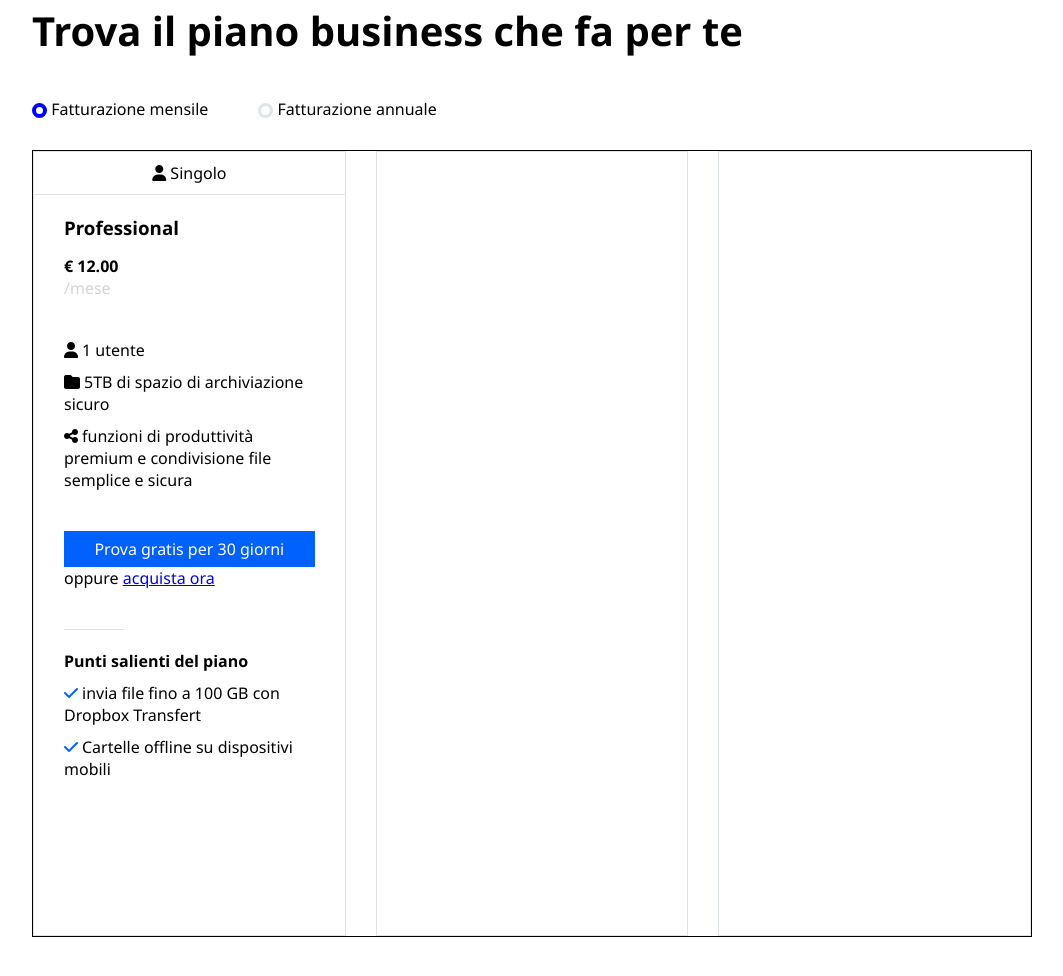
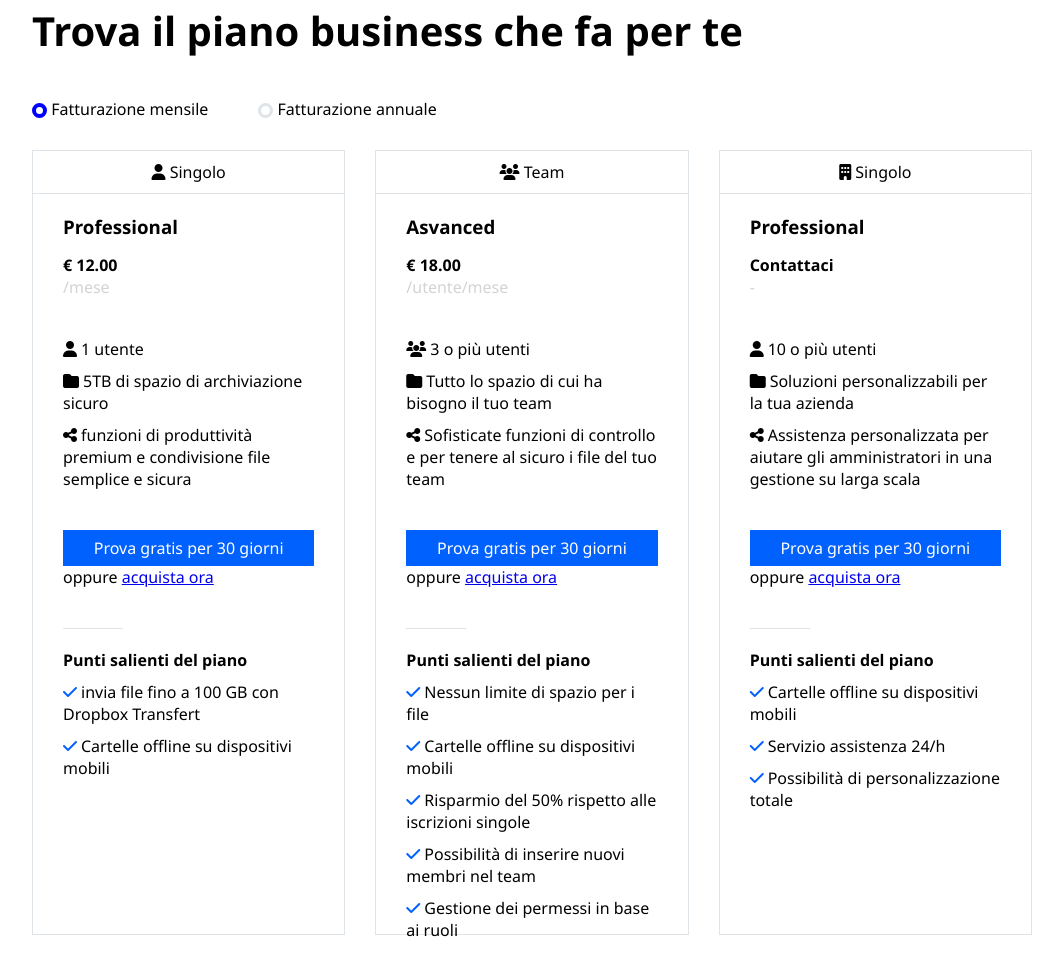
Before and after one commit to GlowingPiranha/htmlcss-dropbox, a plain HTML site: page index.html in a window 1280 px wide. Shown: the part 868-1844 px from the top of the page, without its empty margins (108-1171 px from the left). Drawn offline with Linux system fonts and the light colour scheme.

Commit message:
[upd] business-plan-banner

```diff
--- a/index.html
+++ b/index.html
@@ -109,7 +109,7 @@
         </div>
 
 
-        <div class="product b-1px">
+        <div class="product">
           <div class="row">
             <div class="col b-1-gray">
               <div class="sm-banner">
@@ -144,11 +144,70 @@
 
             </div>
             <div class="col b-1-gray">
+              <div class="sm-banner">
+                <span>
+                  <i class="fa-solid fa-users"></i>
+                </span>
+                <span>Team</span>
+              </div>
+              <div class="sm-banner-txt">
+                <h3>Asvanced</h3>
+                <strong>€ 18.00</strong>
+                <p class="clr-gray">/utente/mese</p>
+                <div class="m-20">
 
+                  <p><i class="fa-solid fa-users">&nbsp;</i>3 o più utenti</p>
+                  <p><i class="fa-solid fa-folder">&nbsp;</i>Tutto lo spazio di cui ha bisogno il tuo team</p>
+                  <p><i class="fa-solid fa-share-nodes">&nbsp;</i>Sofisticate funzioni di controllo e per tenere al
+                    sicuro i file del tuo team</p>
+                </div>
+                <div class="btn ">
+                  Prova gratis per 30 giorni
+                </div>
+                <p>oppure <a href="#">acquista ora</a></p>
+                <div class="m-20">
+                  <div class="line-border"></div>
+                  <strong>Punti salienti del piano</strong>
+                  <p><i class="fa-solid fa-check clr-blue">&nbsp;</i>Nessun limite di spazio per i file</p>
+                  <p><i class="fa-solid fa-check clr-blue">&nbsp;</i>Cartelle offline su dispositivi mobili</p>
+                  <p><i class="fa-solid fa-check clr-blue">&nbsp;</i>Risparmio del 50% rispetto alle iscrizioni singole
+                  </p>
+                  <p><i class="fa-solid fa-check clr-blue">&nbsp;</i>Possibilità di inserire nuovi membri nel team</p>
+                  <p><i class="fa-solid fa-check clr-blue">&nbsp;</i>Gestione dei permessi in base ai ruoli</p>
+                </div>
+              </div>
 
             </div>
             <div class="col b-1-gray">
+              <div class="sm-banner">
+                <span>
+                  <i class="fa-solid fa-building"></i>
+                </span>
+                <span>Singolo</span>
+              </div>
+              <div class="sm-banner-txt">
+                <h3>Professional</h3>
+                <strong>Contattaci</strong>
+                <p class="clr-gray">-</p>
+                <div class="m-20">
 
+                  <p><i class="fa-solid fa-user">&nbsp;</i>10 o più utenti</p>
+                  <p><i class="fa-solid fa-folder">&nbsp;</i>Soluzioni personalizzabili per la tua azienda</p>
+                  <p><i class="fa-solid fa-share-nodes">&nbsp;</i>Assistenza personalizzata per aiutare gli
+                    amministratori in una gestione su larga scala</p>
+                </div>
+                <div class="btn ">
+                  Prova gratis per 30 giorni
+                </div>
+                <p>oppure <a href="#">acquista ora</a></p>
+                <div class="m-20">
+                  <div class="line-border"></div>
+                  <strong>Punti salienti del piano</strong>
+                  <p><i class="fa-solid fa-check clr-blue">&nbsp;</i>Cartelle offline su dispositivi mobili</p>
+                  <p><i class="fa-solid fa-check clr-blue">&nbsp;</i>Servizio assistenza 24/h</p>
+                  <p><i class="fa-solid fa-check clr-blue">&nbsp;</i>Possibilità di personalizzazione totale</p>
+                </div>
+              </div>
 
             </div>
           </div>
```
